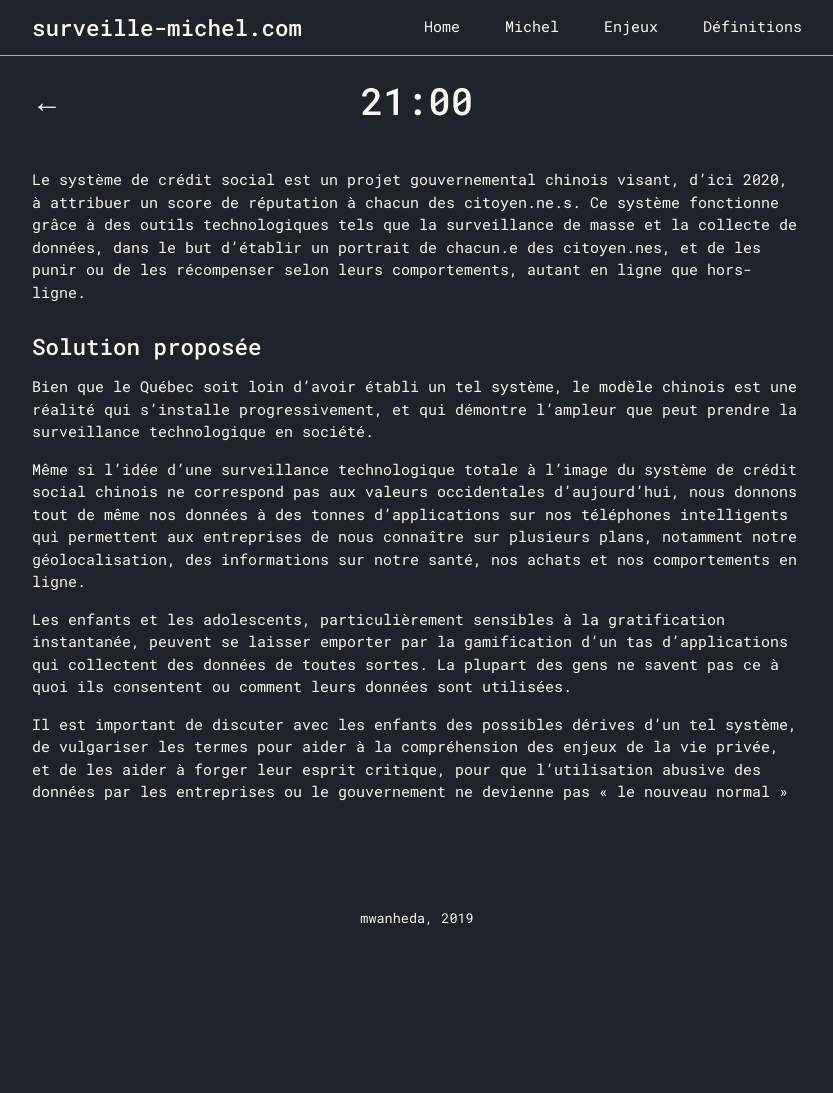
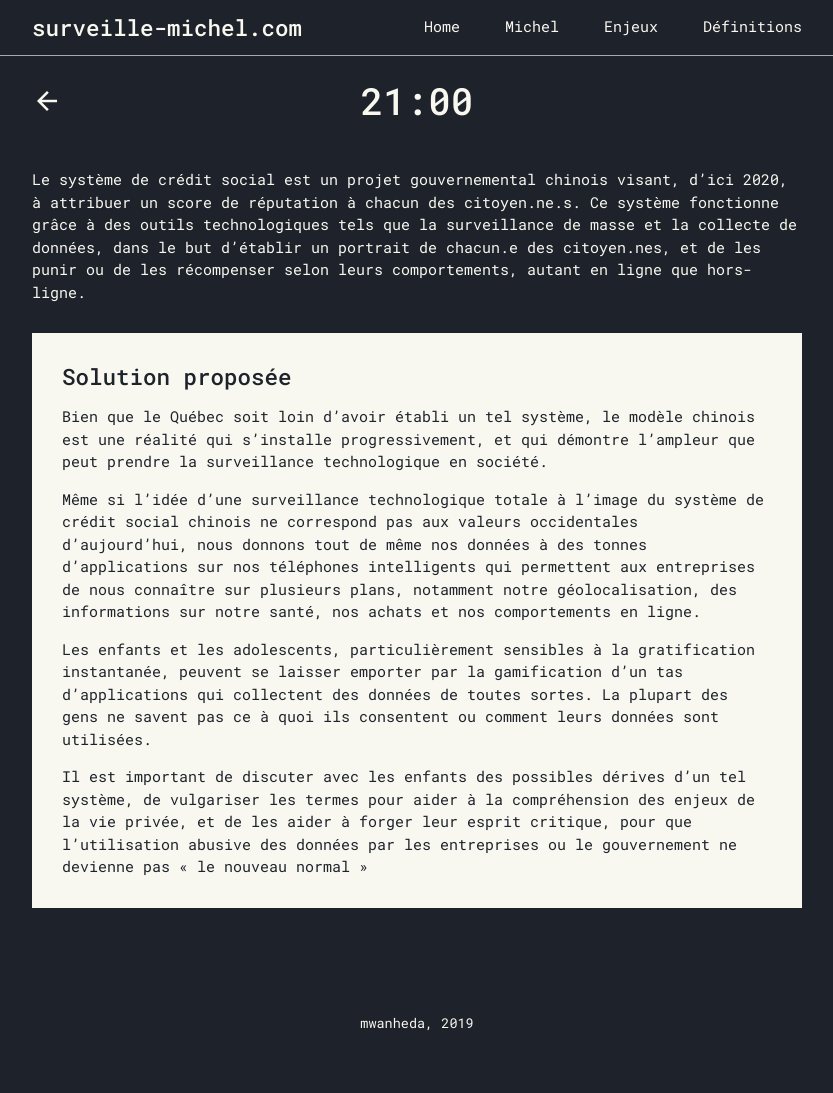
Before and after one commit to mwanheda/michel, a Jekyll site: the page built from _steps/2100.md, in a window 1280 px wide. Shown: the whole page, without its empty margins (223-1056 px from the left). Built offline with Jekyll 4.4.1, drawn with Linux system fonts in a browser that asks for light colours; before the commit the page ends 988 px from its top, so only the background shows below that.

Commit message:
Update style

```diff
--- a/_includes/head.html
+++ b/_includes/head.html
@@ -20,6 +20,11 @@
           integrity="sha384-ggOyR0iXCbMQv3Xipma34MD+dH/1fQ784/j6cY/iJTQUOhcWr7x9JvoRxT2MZw1T"
           crossorigin="anonymous">
 
+    <!-- Material Icons -->
+    <link href="https://fonts.googleapis.com/icon?family=Material+Icons"
+          rel="stylesheet">
+
     <!-- Custom CSS -->
-    <link rel="stylesheet" type="text/css" href="{{ site.baseurl }}/css/main.css">
+    <link rel="stylesheet" type="text/css"
+          href="{{ site.baseurl }}/css/main.css">
 </head>
--- a/_layouts/step.html
+++ b/_layouts/step.html
@@ -5,7 +5,8 @@ layout: default
 <div class="container-md mt-4">
     <div class="step-header">
         <div class="step-header-item">
-            <a class="arrow-back" href="{{ site.baseurl }}/steps/">←</a>
+            <a class="material-icons arrow-back"
+               href="{{ site.baseurl }}/steps/">arrow_back</a>
         </div>
         <h1 class="step-header-item m-0 text-center">{{ page.time }}</h1>
         <div class="step-header-item"></div>
@@ -14,7 +15,6 @@ layout: default
     <div class="markdown-body">
 
         {{ content }}
-
 
         <div class="references">
             <ol class="references-list">
--- a/_steps/2100.md
+++ b/_steps/2100.md
@@ -10,6 +10,7 @@ permalink: /2100
 
 Le système de crédit social est un projet gouvernemental chinois visant, d’ici 2020, à attribuer un score de réputation à chacun des citoyen.ne.s. Ce système fonctionne grâce à des outils technologiques tels que la surveillance de masse et la collecte de données, dans le but d’établir un portrait de chacun.e des citoyen.nes, et de les punir ou de les récompenser selon leurs comportements, autant en ligne que hors-ligne.
 
+<div class="solution" markdown="1">
 ## Solution proposée
 
 Bien que le Québec soit loin d’avoir établi un tel système, le modèle chinois est une réalité qui s’installe progressivement, et qui démontre l’ampleur que peut prendre la surveillance technologique en société.
@@ -19,3 +20,4 @@ Même si l’idée d’une surveillance technologique totale à l’image du sys
 Les enfants et les adolescents, particulièrement sensibles à la gratification instantanée, peuvent se laisser emporter par la gamification d’un tas d’applications qui collectent des données de toutes sortes. La plupart des gens ne savent pas ce à quoi ils consentent ou comment leurs données sont utilisées.
 
 Il est important de discuter avec les enfants des possibles dérives d’un tel système, de vulgariser les termes pour aider à la compréhension des enjeux de la vie privée, et de les aider à forger leur esprit critique, pour que l’utilisation abusive des données par les entreprises ou le gouvernement ne devienne pas « le nouveau normal »
+</div>
--- a/css/main.css
+++ b/css/main.css
@@ -211,9 +211,13 @@ a:hover {
     margin-bottom: 3rem;
 }
 
+.arrow-back {
+    font-size: 2rem;
+    vertical-align: middle;
+}
+
 .arrow-back,
 .arrow-back:hover {
-    font-size: 2rem;
     color: currentColor;
     text-decoration: none;
 }
@@ -293,6 +297,20 @@ a:hover {
     margin-bottom: .5rem;
 }
 
+.solution {
+    padding: 2rem;
+    color: var(--navy);
+    background-color:var(--light);
+}
+
+.solution h2:first-child {
+    margin-top: 0;
+}
+
+.solution p:last-child {
+    margin-bottom: 0;
+}
+
 .footer {
     flex-shrink: 0;
     margin-top: 2rem;
```
Also changed, not shown: _pages/definitions.md (+1 -1 lines).
